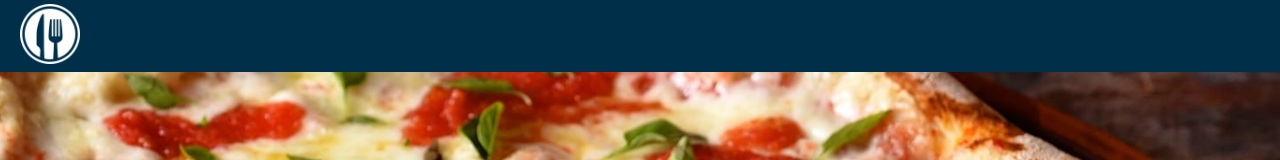
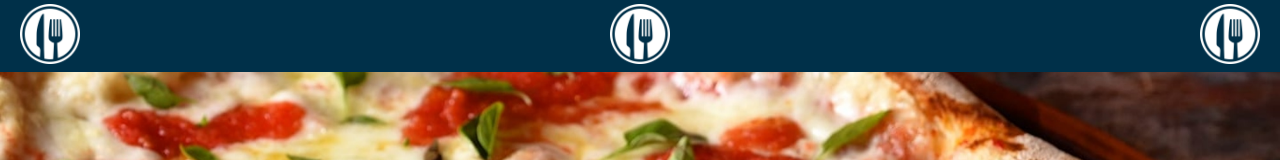
Before and after one commit to LarissaWill/projeto-final-webdesign-cvti, a plain HTML site: page index.html in a window 1280 px wide. Shown: the top 160 px of the page. Drawn offline with nearby package versions, Linux system fonts and the light colour scheme.

Commit message:
adicionado logos na barra

```diff
--- a/index.html
+++ b/index.html
@@ -26,6 +26,8 @@
     <div class="background"></div>
     <header>
       <div class="logo-bar">
+        <a href="#"><img class="logo" src="./assets/logo.png" /></a>
+        <a href="#"><img class="logo" src="./assets/logo.png" /></a>
         <a href="#"><img class="logo" src="./assets/logo.png" /></a>
       </div>
       <div class="swiper mySwiper">
--- a/styles.css
+++ b/styles.css
@@ -33,7 +33,7 @@ body.open .background {
   width: 100%;
   height: 72px;
   padding-left: 20px;
-  padding-right: 72px;
+  padding-right: 20px;
   background: #003049;
   color: #f9f9f9;
 }
```
